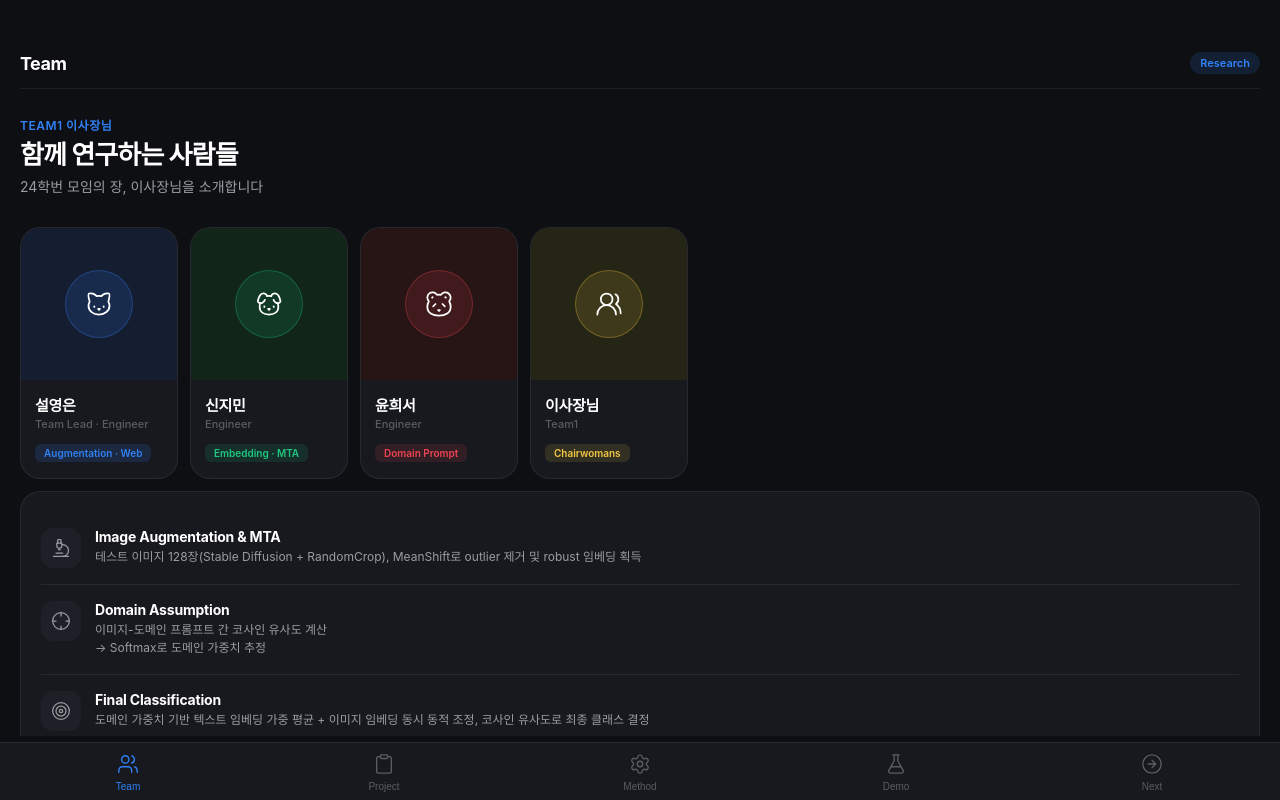
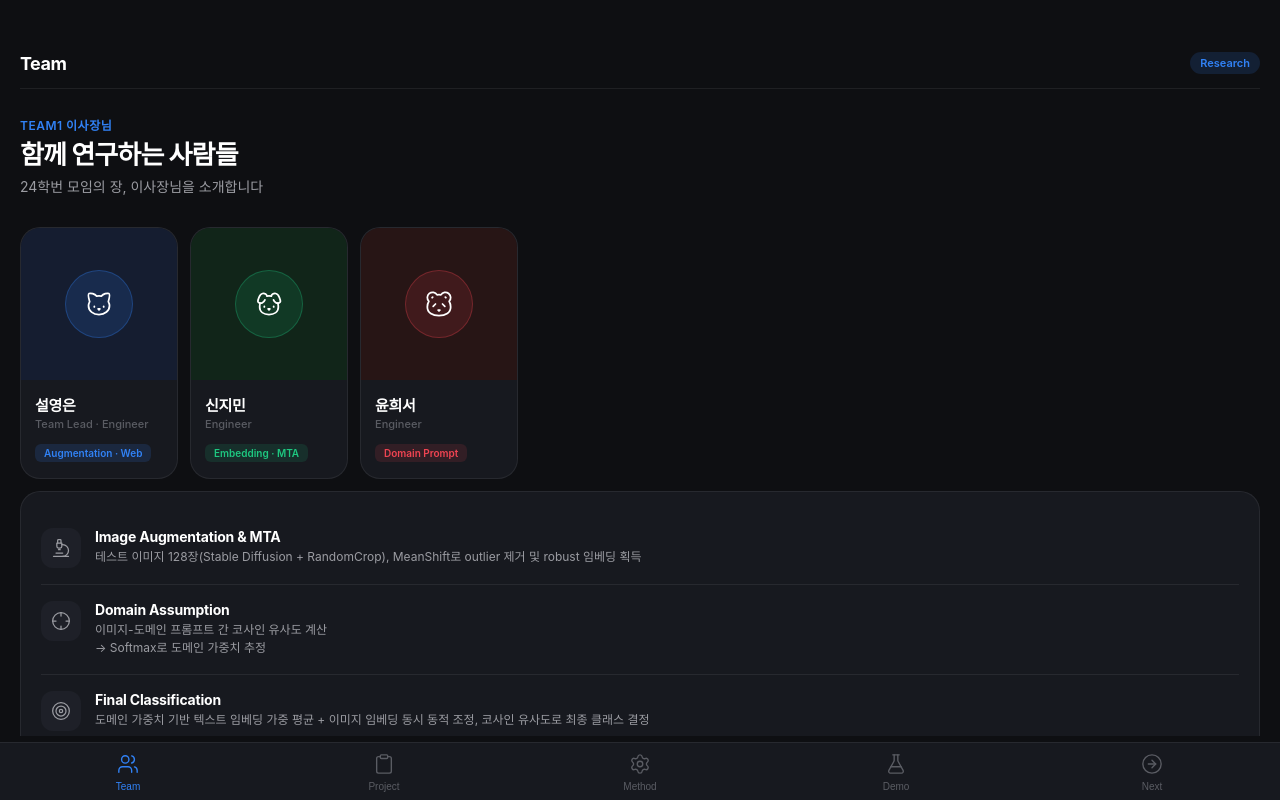
Before and after one commit to chairwomans/chairwomans-capstone, a plain HTML site: page web-demo/demo.html in a window 1280 px wide. Drawn offline with nearby package versions, Linux system fonts and the light colour scheme; a web font is replaced by a local one.

Commit message:
♻️  팀원 소개 수정, 데이터셋 수정, 푸터 추가  (#26)

```diff
--- a/web-demo/demo.html
+++ b/web-demo/demo.html
@@ -27,7 +27,6 @@
 
     <div class="mscroll">
       <div class="mcard">
-        <a href="https://github.com/0euun" style="text-decoration: none; color: inherit;">
         <div class="mcard-top mc1"><div class="avatar av1"><i data-lucide="cat"></i></div></div>
         <div class="mcard-bot">
           <div class="mname">설영은</div>
@@ -37,7 +36,6 @@
         </a>
       </div>
       <div class="mcard">
-        <a href="https://github.com/zziminally" style="text-decoration: none; color: inherit;">
         <div class="mcard-top mc2"><div class="avatar av2"><i data-lucide="dog"></i></div></div>
         <div class="mcard-bot">
           <div class="mname">신지민</div>
@@ -47,22 +45,11 @@
         </a>
       </div>
       <div class="mcard">
-        <a href="https://github.com/HSYoon124" style="text-decoration: none; color: inherit;">
         <div class="mcard-top mc3"><div class="avatar av3"><i data-lucide="panda"></i></div></div>
         <div class="mcard-bot">
           <div class="mname">윤희서</div>
           <div class="mrole">Engineer</div>
           <span class="mtag mt3">Domain Prompt</span>
-        </div>
-        </a>
-      </div>
-      <div class="mcard">
-        <a href="https://github.com/chairwomans/chairwomans-capstone" style="text-decoration: none; color: inherit;">
-        <div class="mcard-top mc4"><div class="avatar av4"><i data-lucide="users-round"></i></div></div>
-        <div class="mcard-bot">
-          <div class="mname">이사장님</div>
-          <div class="mrole">Team1</div>
-          <span class="mtag mt4">Chairwomans</span>
         </div>
         </a>
       </div>
@@ -83,7 +70,7 @@
       </div>
       <div class="ritem">
         <div class="ribox"><i data-lucide="database"></i></div>
-        <div><div class="riname">Dataset</div><div class="ridesc">ImageNet 계열 5종(A/V2/R/Sketch) + 도메인별 10종(SUN397, DTD, EuroSAT, etc.)</div></div>
+        <div><div class="riname">Dataset</div><div class="ridesc">PACS + ImageNet 계열 5종(A/V2/R/Sketch) + 도메인별 10종(SUN397, DTD, EuroSAT, etc.)</div></div>
       </div>
     </div>
   </div>
@@ -128,7 +115,7 @@
       <div class="chips">
         <span class="chip">ImageNet</span><span class="chip">ImageNet-A</span>
         <span class="chip">ImageNet-V2</span><span class="chip">ImageNet-R</span>
-        <span class="chip">ImageNet-Sketch</span>
+        <span class="chip">ImageNet-Sketch</span><span class="chip">PACS</span>
       </div>
       <div class="div"></div>
       <div class="clabel">Datasets · Domain-specific (10)</div>
@@ -310,5 +297,13 @@
 <div class="toast" id="toast"></div>
 
 <script src="./js/main.js"></script>
+<script>
+  document.querySelectorAll('.page').forEach(page => {
+    const foot = document.createElement('div');
+    foot.className = 'page-foot';
+    foot.innerHTML = '<a href="https://github.com/chairwomans/chairwomans-capstone" target="_blank" rel="noopener" class="page-foot-link">© 2026 Team1 이사장님</a>';
+    page.appendChild(foot);
+  });
+</script>
 </body>
 </html>
```
